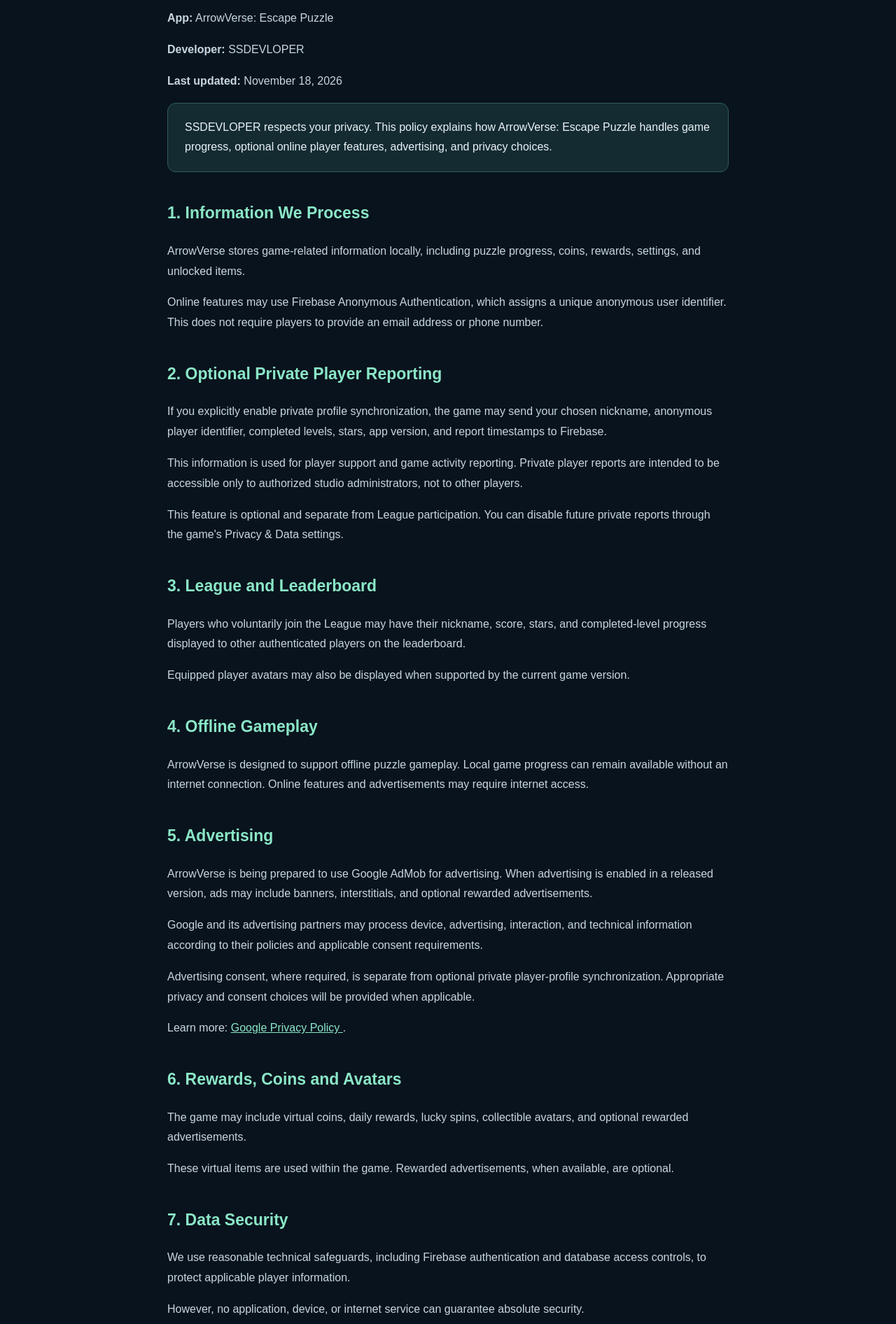
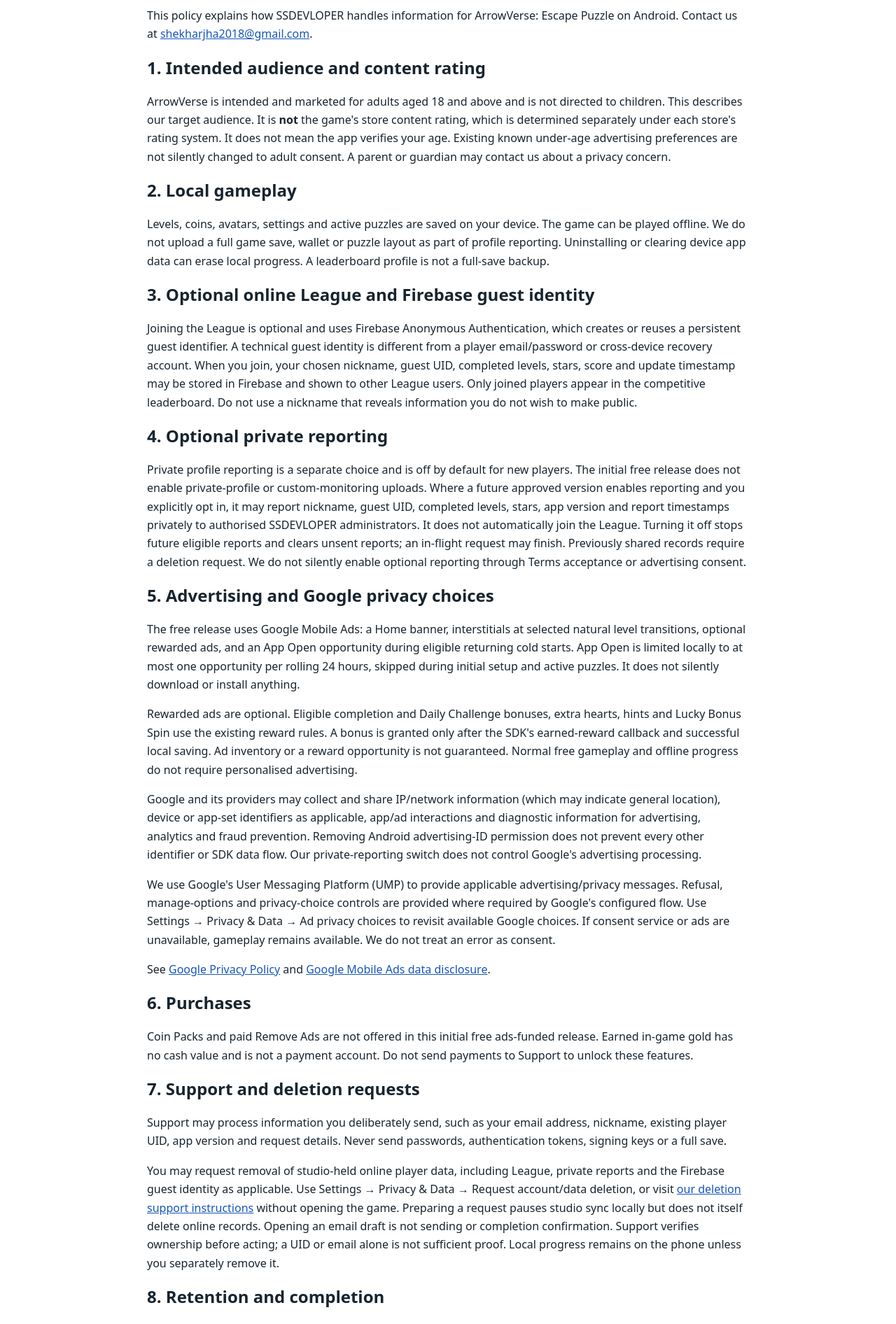
Before and after one commit to ssdevloper/ssdevloper.github.io, a plain HTML site: page privacy.html in a window 1280 px wide. Shown: the part 217-2109 px from the top of the page at 70% size. Drawn offline with Linux system fonts and the light colour scheme.

Commit message:
Update privacy.html

```diff
--- a/privacy.html
+++ b/privacy.html
@@ -1,251 +1,30 @@
-
-<!DOCTYPE html>
-<html lang="en">
-<head>
-  <meta charset="UTF-8">
-  <meta name="viewport" content="width=device-width, initial-scale=1">
-  <meta name="description" content="Privacy Policy for ArrowVerse: Escape Puzzle by SSDEVLOPER.">
-  <title>Privacy Policy | ArrowVerse - SSDEVLOPER</title>
-  <style>
-    * { box-sizing: border-box; }
-    body {
-      margin: 0;
-      background: #09131d;
-      color: #eaf3f7;
-      font: 16px/1.8 Arial, sans-serif;
-    }
-    header {
-      padding: 24px 8%;
-      background: #10222b;
-      border-bottom: 1px solid #2c4c51;
-    }
-    header a {
-      color: #8be7c7;
-      text-decoration: none;
-      font-weight: bold;
-      margin-right: 22px;
-    }
-    main {
-      max-width: 850px;
-      margin: auto;
-      padding: 55px 24px 85px;
-    }
-    h1 { font-size: 38px; line-height: 1.2; }
-    h2 {
-      color: #8be7c7;
-      margin-top: 38px;
-      font-size: 23px;
-    }
-    p, li { color: #c8d6df; }
-    a { color: #8be7c7; }
-    .intro {
-      padding: 20px 24px;
-      background: #142b32;
-      border: 1px solid #315c55;
-      border-radius: 12px;
-    }
-    footer {
-      text-align: center;
-      padding: 25px;
-      border-top: 1px solid #253747;
-      color: #92a6b1;
-    }
-  </style>
-</head>
-<body>
-  <header>
-    <a href="/">SSDEVLOPER</a>
-    <a href="/privacy.html">Privacy Policy</a>
-    <a href="/support.html">Support</a>
-  </header>
-
-  <main>
-    <h1>Privacy Policy</h1>
-    <p><strong>App:</strong> ArrowVerse: Escape Puzzle</p>
-    <p><strong>Developer:</strong> SSDEVLOPER</p>
-    <p><strong>Last updated:</strong> November 18, 2026</p>
-
-    <div class="intro">
-      SSDEVLOPER respects your privacy. This policy explains
-      how ArrowVerse: Escape Puzzle handles game progress,
-      optional online player features, advertising, and
-      privacy choices.
-    </div>
-
-    <h2>1. Information We Process</h2>
-    <p>
-      ArrowVerse stores game-related information locally,
-      including puzzle progress, coins, rewards, settings,
-      and unlocked items.
-    </p>
-    <p>
-      Online features may use Firebase Anonymous Authentication,
-      which assigns a unique anonymous user identifier.
-      This does not require players to provide an email address
-      or phone number.
-    </p>
-
-    <h2>2. Optional Private Player Reporting</h2>
-    <p>
-      If you explicitly enable private profile synchronization,
-      the game may send your chosen nickname, anonymous player
-      identifier, completed levels, stars, app version, and
-      report timestamps to Firebase.
-    </p>
-    <p>
-      This information is used for player support and game
-      activity reporting. Private player reports are intended
-      to be accessible only to authorized studio administrators,
-      not to other players.
-    </p>
-    <p>
-      This feature is optional and separate from League
-      participation. You can disable future private reports
-      through the game's Privacy &amp; Data settings.
-    </p>
-
-    <h2>3. League and Leaderboard</h2>
-    <p>
-      Players who voluntarily join the League may have their
-      nickname, score, stars, and completed-level progress
-      displayed to other authenticated players on the
-      leaderboard.
-    </p>
-    <p>
-      Equipped player avatars may also be displayed when
-      supported by the current game version.
-    </p>
-
-    <h2>4. Offline Gameplay</h2>
-    <p>
-      ArrowVerse is designed to support offline puzzle gameplay.
-      Local game progress can remain available without an
-      internet connection. Online features and advertisements
-      may require internet access.
-    </p>
-
-    <h2>5. Advertising</h2>
-    <p>
-      ArrowVerse is being prepared to use Google AdMob for
-      advertising. When advertising is enabled in a released
-      version, ads may include banners, interstitials, and
-      optional rewarded advertisements.
-    </p>
-    <p>
-      Google and its advertising partners may process device,
-      advertising, interaction, and technical information
-      according to their policies and applicable consent
-      requirements.
-    </p>
-    <p>
-      Advertising consent, where required, is separate from
-      optional private player-profile synchronization.
-      Appropriate privacy and consent choices will be provided
-      when applicable.
-    </p>
-    <p>
-      Learn more:
-      <a href="https://policies.google.com/privacy">
-        Google Privacy Policy
-      </a>.
-    </p>
-
-    <h2>6. Rewards, Coins and Avatars</h2>
-    <p>
-      The game may include virtual coins, daily rewards,
-      lucky spins, collectible avatars, and optional
-      rewarded advertisements.
-    </p>
-    <p>
-      These virtual items are used within the game.
-      Rewarded advertisements, when available, are optional.
-    </p>
-
-    <h2>7. Data Security</h2>
-    <p>
-      We use reasonable technical safeguards, including
-      Firebase authentication and database access controls,
-      to protect applicable player information.
-    </p>
-    <p>
-      However, no application, device, or internet service
-      can guarantee absolute security.
-    </p>
-
-    <h2>8. Data Retention and Deletion</h2>
-    <p>
-      Local game information generally remains on your device
-      until it is deleted through applicable game or device
-      controls.
-    </p>
-    <p>
-      Disabling private profile synchronization stops eligible
-      future private reports but does not automatically delete
-      information already stored in Firebase.
-    </p>
-    <p>
-      To request deletion of an existing private player report,
-      contact SSDEVLOPER using the support email below.
-      We may request reasonable information to verify control
-      of the relevant game profile.
-    </p>
-    <p>
-      Public League information and other records may require
-      a separate review or request.
-    </p>
-
-    <h2>9. Children's Privacy</h2>
-    <p>
-      ArrowVerse is designed for a broad audience.
-      Advertising and data-handling configurations will be
-      reviewed for applicable age-related and children's
-      privacy requirements before public release.
-    </p>
-    <p>
-      Parents or guardians may contact us regarding privacy
-      questions or deletion requests concerning a child.
-    </p>
-
-    <h2>10. Third-Party Services</h2>
-    <p>Depending on the app version and enabled features,
-      ArrowVerse may use:</p>
-    <ul>
-      <li>Google Firebase Authentication</li>
-      <li>Google Cloud Firestore</li>
-      <li>Google AdMob (when enabled)</li>
-    </ul>
-    <p>
-      These services may process technical information
-      required to operate their respective features.
-    </p>
-
-    <h2>11. Policy Changes</h2>
-    <p>
-      We may update this Privacy Policy as the game evolves.
-      Material changes will be reflected on this page,
-      including an updated revision date.
-    </p>
-
-    <h2>12. Contact Us</h2>
-    <p>
-      Developer: <strong>SSDEVLOPER</strong>
-    </p>
-    <p>
-      Email:
-      <a href="mailto:shekharjha2018@gmail.com">
-        shekharjha2018@gmail.com
-      </a>
-    </p>
-    <p>
-      Website:
-      <a href="https://ssdevloper.github.io/">
-        https://ssdevloper.github.io/
-      </a>
-    </p>
-  </main>
-
-  <footer>
-    &copy; 2026 SSDEVLOPER. All rights reserved.
-  </footer>
-</body>
-</html>
+<!doctype html>
+<html lang="en"><head><meta charset="utf-8"><meta name="viewport" content="width=device-width,initial-scale=1"><title>Privacy Policy | ArrowVerse — SSDEVLOPER</title><style>body{font-family:system-ui,sans-serif;line-height:1.65;max-width:860px;margin:32px auto;padding:0 20px;color:#18242e}h1,h2{line-height:1.25}a{color:#1756bb}nav{display:flex;gap:16px;flex-wrap:wrap}footer{border-top:1px solid #ddd;margin-top:32px;padding-top:16px}</style></head><body><header><p>SSDEVLOPER</p><h1>Privacy Policy</h1><nav><a href="/">Home</a><a href="terms.html">Terms</a><a href="privacy.html">Privacy</a><a href="support.html">Support &amp; deletion</a></nav></header><main>
+<p>Last updated: 24 November 2026</p>
+<p>This policy explains how SSDEVLOPER handles information for ArrowVerse: Escape Puzzle on Android. Contact us at <a href="mailto:shekharjha2018@gmail.com">shekharjha2018@gmail.com</a>.</p>
+<h2>1. Intended audience and content rating</h2>
+<p>ArrowVerse is intended and marketed for adults aged 18 and above and is not directed to children. This describes our target audience. It is <strong>not</strong> the game's store content rating, which is determined separately under each store's rating system. It does not mean the app verifies your age. Existing known under-age advertising preferences are not silently changed to adult consent. A parent or guardian may contact us about a privacy concern.</p>
+<h2>2. Local gameplay</h2>
+<p>Levels, coins, avatars, settings and active puzzles are saved on your device. The game can be played offline. We do not upload a full game save, wallet or puzzle layout as part of profile reporting. Uninstalling or clearing device app data can erase local progress. A leaderboard profile is not a full-save backup.</p>
+<h2>3. Optional online League and Firebase guest identity</h2>
+<p>Joining the League is optional and uses Firebase Anonymous Authentication, which creates or reuses a persistent guest identifier. A technical guest identity is different from a player email/password or cross-device recovery account. When you join, your chosen nickname, guest UID, completed levels, stars, score and update timestamp may be stored in Firebase and shown to other League users. Only joined players appear in the competitive leaderboard. Do not use a nickname that reveals information you do not wish to make public.</p>
+<h2>4. Optional private reporting</h2>
+<p>Private profile reporting is a separate choice and is off by default for new players. The initial free release does not enable private-profile or custom-monitoring uploads. Where a future approved version enables reporting and you explicitly opt in, it may report nickname, guest UID, completed levels, stars, app version and report timestamps privately to authorised SSDEVLOPER administrators. It does not automatically join the League. Turning it off stops future eligible reports and clears unsent reports; an in-flight request may finish. Previously shared records require a deletion request. We do not silently enable optional reporting through Terms acceptance or advertising consent.</p>
+<h2>5. Advertising and Google privacy choices</h2>
+<p>The free release uses Google Mobile Ads: a Home banner, interstitials at selected natural level transitions, optional rewarded ads, and an App Open opportunity during eligible returning cold starts. App Open is limited locally to at most one opportunity per rolling 24 hours, skipped during initial setup and active puzzles. It does not silently download or install anything.</p>
+<p>Rewarded ads are optional. Eligible completion and Daily Challenge bonuses, extra hearts, hints and Lucky Bonus Spin use the existing reward rules. A bonus is granted only after the SDK's earned-reward callback and successful local saving. Ad inventory or a reward opportunity is not guaranteed. Normal free gameplay and offline progress do not require personalised advertising.</p>
+<p>Google and its providers may collect and share IP/network information (which may indicate general location), device or app-set identifiers as applicable, app/ad interactions and diagnostic information for advertising, analytics and fraud prevention. Removing Android advertising-ID permission does not prevent every other identifier or SDK data flow. Our private-reporting switch does not control Google's advertising processing.</p>
+<p>We use Google's User Messaging Platform (UMP) to provide applicable advertising/privacy messages. Refusal, manage-options and privacy-choice controls are provided where required by Google's configured flow. Use Settings → Privacy &amp; Data → Ad privacy choices to revisit available Google choices. If consent service or ads are unavailable, gameplay remains available. We do not treat an error as consent.</p>
+<p>See <a href="https://policies.google.com/privacy">Google Privacy Policy</a> and <a href="https://developers.google.com/admob/android/privacy/play-data-disclosure">Google Mobile Ads data disclosure</a>.</p>
+<h2>6. Purchases</h2>
+<p>Coin Packs and paid Remove Ads are not offered in this initial free ads-funded release. Earned in-game gold has no cash value and is not a payment account. Do not send payments to Support to unlock these features.</p>
+<h2>7. Support and deletion requests</h2>
+<p>Support may process information you deliberately send, such as your email address, nickname, existing player UID, app version and request details. Never send passwords, authentication tokens, signing keys or a full save.</p>
+<p>You may request removal of studio-held online player data, including League, private reports and the Firebase guest identity as applicable. Use Settings → Privacy &amp; Data → Request account/data deletion, or visit <a href="support.html#data-deletion">our deletion support instructions</a> without opening the game. Preparing a request pauses studio sync locally but does not itself delete online records. Opening an email draft is not sending or completion confirmation. Support verifies ownership before acting; a UID or email alone is not sufficient proof. Local progress remains on the phone unless you separately remove it.</p>
+<h2>8. Retention and completion</h2>
+<p>Local data remains until removed by you or device/app controls. Studio online records remain while necessary for the service or until a verified deletion request is fulfilled, subject to narrowly justified security or legal retention. We explain required verification, retained data and expected completion when responding, and handle verified requests without undue delay under applicable law. Turning off sync is not deletion. Already-issued tokens or in-flight requests may delay complete removal; we recheck before confirming fulfilment. Rejoining or enabling sync afterwards may send new data. Google and other providers apply their own retention policies; contact information for their controls is separate from our studio records.</p>
+<h2>9. Security and processing locations</h2>
+<p>We use HTTPS for network requests and Android-protected storage for authentication secrets where supported. We do not claim the entire local save database is encrypted, or that any app is hack-proof. Data may be processed where Firebase, Google advertising or our support providers operate; we do not promise that every service processes all data in one country. We limit access and collection to the purposes described.</p>
+<h2>10. Changes and contact</h2>
+<p>We update this policy when relevant processing changes. New optional collection is not enabled merely by updating this page. For privacy questions or a deletion request, contact the Support address above or use the Support page.</p>
+</main><footer><p>Contact: <a href="mailto:shekharjha2018@gmail.com">shekharjha2018@gmail.com</a></p></footer></body></html>
```
